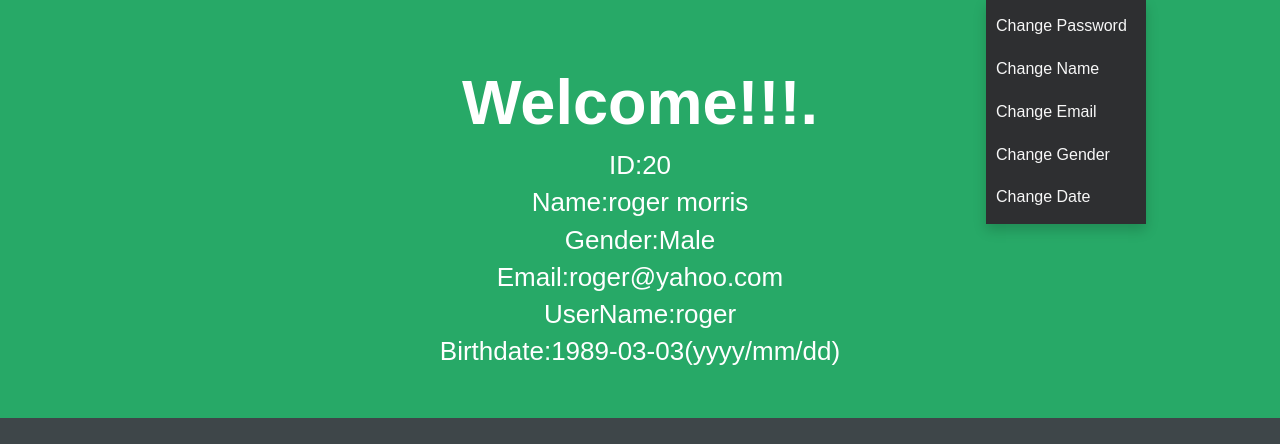
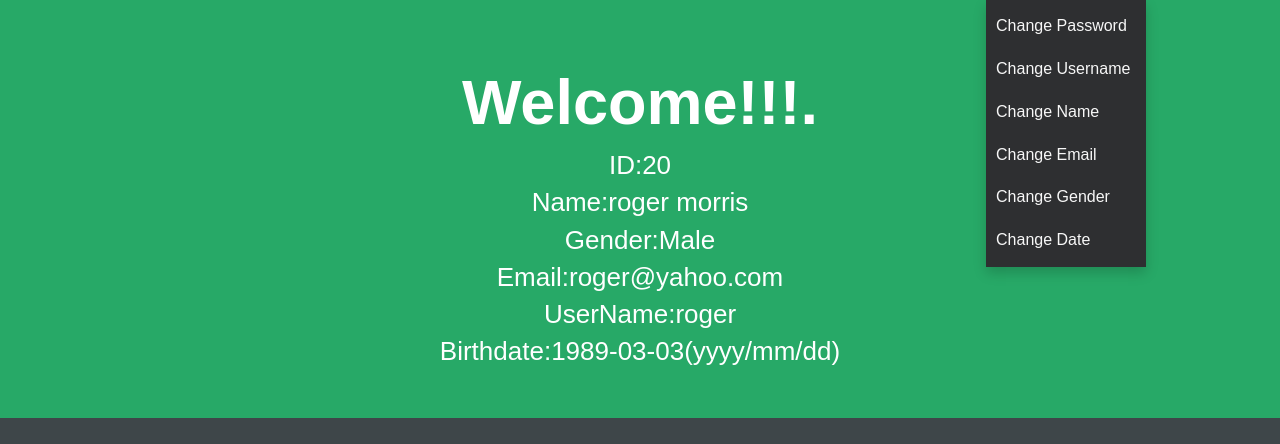
Before and after one commit to computer-science-team/seniorproject101, a PHP site: page /php/studentProfilePage.php in a window 1280 px wide, after a click on "Profile". Shown: the part 50-494 px from the top of the page. Run offline with PHP 8.4, Linux system fonts and the light colour scheme; a user stored in the database is signed in; data comes from the database, SQL or seed files in the repository.

Commit message:
Update studentProfilePage.php

```diff
--- a/FinishedMidAssesment2/php/studentProfilePage.php
+++ b/FinishedMidAssesment2/php/studentProfilePage.php
@@ -45,8 +45,9 @@ $sql = "SELECT id, name, gender, email, username, dob FROM users WHERE id = $id"
                 <li class="dropdown"><a class="dropdown-toggle" data-toggle="dropdown" href="#">Profile<span class="caret"></span></a>
 				<ul class="dropdown-menu">
 
-				  <li><a href="changepassword.php">Change Password</a></li>
-				  <li><a href="changeName.php">Change Name</a></li>
+		  <li><a href="changepassword.php">Change Password</a></li>
+		  <li><a href="changeUsername.php">Change Username</a></li>
+		  <li><a href="changeName.php">Change Name</a></li>
                   <li><a href="changeEmail.php">Change Email</a></li>
                   <li><a href="changeGender.php">Change Gender</a></li>
                   <li><a href="changeDate.php">Change Date</a></li>
```
